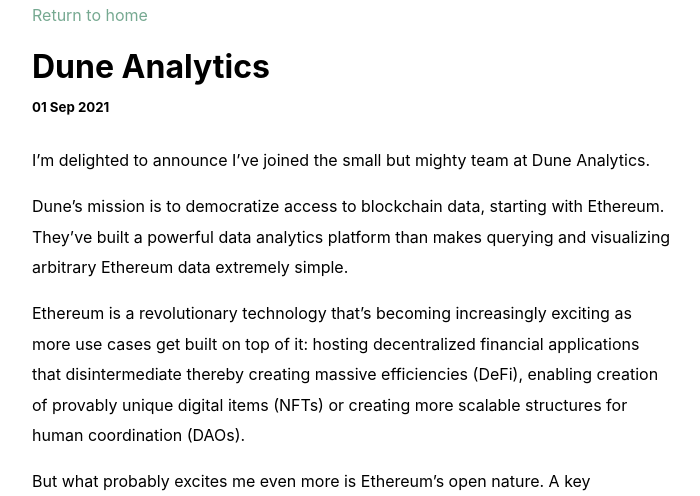
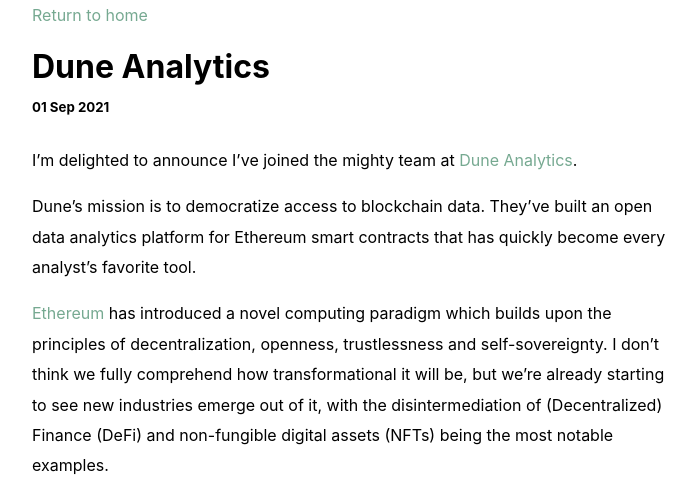
Before and after one commit to bernatfp/bernatfp.github.io, a Jekyll site: the page built from _posts/2021-09-01-dune-analytics.markdown, in a window 1280 px wide. Shown: the top 496 px of the page, without its empty margins (288-988 px from the left). Built offline with Jekyll 4.4.1, drawn with Linux system fonts in a browser that asks for light colours; some of the changed text lies outside the part shown; grey boxes are pictures that could not be loaded.

Commit message:
Dune post

```diff
--- a/_posts/2021-09-01-dune-analytics.markdown
+++ b/_posts/2021-09-01-dune-analytics.markdown
@@ -4,14 +4,32 @@
 date:   2021-09-01
 ---
 
-I'm delighted to announce I've joined the small but mighty team at Dune Analytics.
+I'm delighted to announce I've joined the mighty team at [Dune Analytics](https://dune.xyz).
 
-Dune's mission is to democratize access to blockchain data, starting with Ethereum. They've built a powerful data analytics platform than makes querying and visualizing arbitrary Ethereum data extremely simple.
+Dune's mission is to democratize access to blockchain data. They've built an open data analytics platform for Ethereum smart contracts that has quickly become every analyst's favorite tool.
 
-Ethereum is a revolutionary technology that's becoming increasingly exciting as more use cases get built on top of it: hosting decentralized financial applications that disintermediate thereby creating massive efficiencies (DeFi), enabling creation of provably unique digital items (NFTs) or creating more scalable structures for human coordination (DAOs).
+[Ethereum](https://ethereum.org/en/) has introduced a novel computing paradigm which builds upon the principles of decentralization, openness, trustlessness and self-sovereignty. I don't think we fully comprehend how transformational it will be, but we're already starting to see new industries emerge out of it, with the disintermediation of (Decentralized) Finance (DeFi) and non-fungible digital assets (NFTs) being the most notable examples.
+<div class="embed">
+<iframe src="https://dune.xyz/embeds/2972/5739/87ecd6fc-2cc9-49e5-b1f5-5e23d0eb3cc7"></iframe>
+<span class="caption">DeFi wallet volumes have been going through the roof</span>
+</div>
 
-But what probably excites me even more is Ethereum's open nature. A key characteristic of blockchains is that every node in the network is a system of record for all the data that such blockhain contains. As a result, anyone can in theory observe all this data. The potential for accessing this data is unimaginable. An analogy I find useful here is picturing what could happen if all of AWS or GCP's data was accessible.
+A key characteristic of blockchains is that every node in the network is a system of record for all the data contained in the chain. In principle, anyone can access all this data. This has tremendous implications, as all data in the Ethereum ecosystem is necessarily accessible.
 
-Now, accessing this data is actually, truly, a pain in the ass. You need to run an Ethereum node. Then you need to process the entire backlog of historical transactions. You need to decode the data in each transaction based on the target contract specification and store it all somewhere so it can be queried. Needless to say, this is quite a data firehose so it's not trivial to manage. As an analyst, the chances you'll go through this nightmare are negligible. However, thanks to Dune, you don't have to.
+Here's where Dune comes in. By abstracting away all the complexity and tediousness of accessing, cleaning and formatting raw Ethereum data into something structured and human-readable, and building a delightful analytics product on top they have created the most powerful analytics solution in the market.
 
-After shutting down my startup I knew that I wanted to go back to doing Product. What could be better than doing it at a startup with an ambitious mission in a nascent space with tremendous potential.
+<div class="embed">
+<iframe src="https://dune.xyz/embeds/10021/19914/391049fa-bb3b-4b0d-88fb-39c27d656ec8"></iframe>
+<span class="caption"><a href="https://www.larvalabs.com/cryptopunks">Cryptopunks</a> have become a real phenomenon</span>
+</div>
+
+Dune enables anyone with a basic understanding of SQL to leverage the transparency of blockchains to generate insights, easily and for free. With this, Dune is helping shed light into the whole ecosystem. In the process, it is creating a new economy of creators who get rewarded by protocols who seek to improve their own understanding and the public's perception of their own products.
+
+<div class="embed">
+<iframe src="https://dune.xyz/embeds/58495/116320/489a9e82-a125-4ccf-b175-ec8144051a87"></iframe>
+<span class="caption">The total value of assets locked in <a href="https://makerdao.com/">MakerDAO</a> has been steadily increasing (in $B)</span>
+</div>
+
+After shutting down my startup I knew that I wanted to go back to doing Product and help push the crypto space forward as part of a tightly-knit team where I can have plenty of opportunities to make huge impact. As a long-time [user](https://dune.xyz/bernat) of the product, I'm very excited to embark on this new journey.
+
+*By the way, we're [hiring](https://dune.xyz/careers) across a number of Engineering and Product roles. Hit me up to learn more if you're interested*
--- a/style.css
+++ b/style.css
@@ -6,6 +6,14 @@
 ul {
 	list-style-type: none;
 	padding-left: 0px;
+}
+
+iframe {
+	width: 100%;
+	height: 400px;
+	border-width: 1px;
+	border-style: solid;
+	border-color: #CFCFCF;
 }
 
 a, a:visited, a:hover, a:active {
@@ -62,6 +70,15 @@
 	margin-bottom: 100px;
 }
 
+.embed {
+	text-align: center;
+}
+
+.caption {
+	font-size: 12px;
+	color: gray;
+}
+
 @media all and (max-width: 767px) {
 	.container, .title {
 		margin-left: 10px;
```
